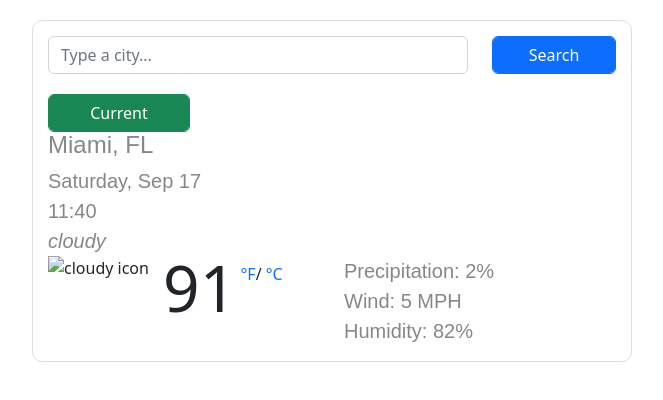
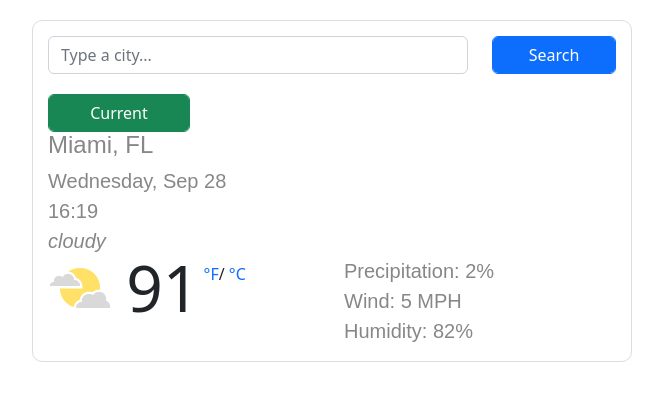
Before and after one commit to Viki333221/Empty-folder, a plain HTML site: page index.html in a window 1280 px wide. Shown: the whole page, without its empty margins (308-971 px from the left). Drawn offline with nearby package versions, Linux system fonts and the light colour scheme; files that its build step writes are made by us from their sources; no server answers.

Commit message:
Updated links to js and css files

```diff
--- a/index.html
+++ b/index.html
@@ -10,7 +10,7 @@
       integrity="sha384-iYQeCzEYFbKjA/T2uDLTpkwGzCiq6soy8tYaI1GyVh/UjpbCx/TYkiZhlZB6+fzT"
       crossorigin="anonymous"
     />
-    <link rel="stylesheet" href="src/styles.css" />
+    <link rel="stylesheet" href="styles.css" />
     <script src="https://cdn.jsdelivr.net/npm/axios/dist/axios.min.js"></script>
     <title>Weather</title>
   </head>
@@ -55,7 +55,7 @@
           <div class="col-6">
             <div class="clearfix">
               <img
-                src="src/cloudy.jpg"
+                src="cloudy.jpg"
                 alt="cloudy icon"
                 class="weather-icon float-left"
               />
@@ -77,6 +77,6 @@
         </div>
       </div>
     </div>
-    <script src="src/index.js"></script>
+    <script src="index.js"></script>
   </body>
 </html>
```
